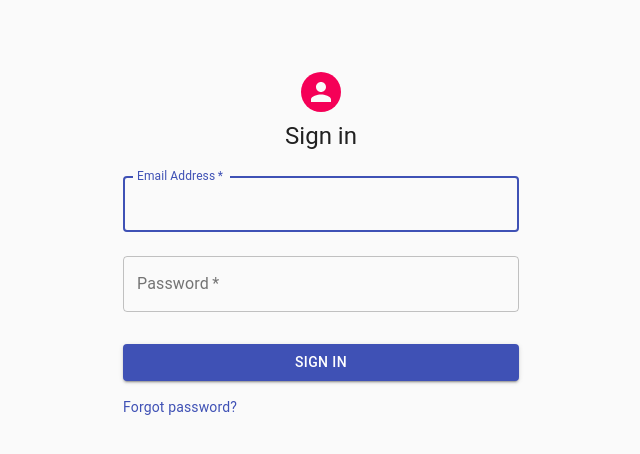
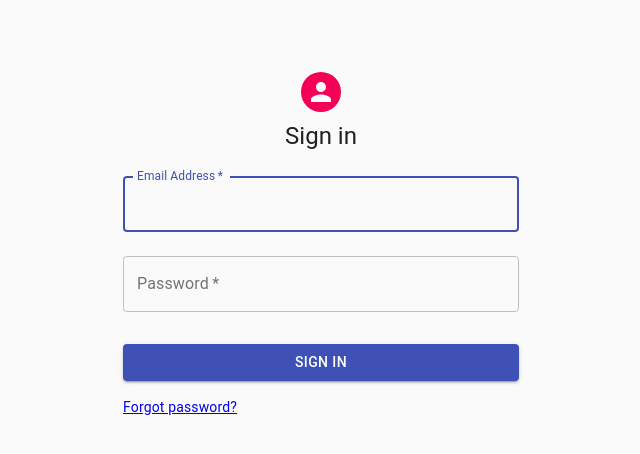
Before and after one commit to ali-718/maccamotorsweb, a React (Create React App) app: page / in a window 1280 px wide. Shown: the top 454 px of the page, without its empty margins (319-959 px from the left). Built offline with nearby package versions, Linux system fonts and the light colour scheme.

Commit message:
completed

```diff
--- a/src/Screens/Login.js
+++ b/src/Screens/Login.js
@@ -5,7 +5,6 @@ import CssBaseline from "@material-ui/core/CssBaseline";
 import TextField from "@material-ui/core/TextField";
 import FormControlLabel from "@material-ui/core/FormControlLabel";
 import Checkbox from "@material-ui/core/Checkbox";
-import Link from "@material-ui/core/Link";
 import Grid from "@material-ui/core/Grid";
 import Box from "@material-ui/core/Box";
 // import LockOutlinedIcon from "@material-ui/icons/LockOutlined";
@@ -24,6 +23,7 @@ import {
   MDBModalHeader,
   MDBModalFooter
 } from "mdbreact";
+import { Link } from "react-router-dom";
 
 const useStyles = makeStyles(theme => ({
   paper: {
@@ -140,7 +140,7 @@ function SignIn(props) {
           {open ? null : (
             <Grid container>
               <Grid item>
-                <Link href="#" variant="body2">
+                <Link to="/forgot" variant="body2">
                   Forgot password?
                 </Link>
               </Grid>
--- a/src/Screens/listItems.js
+++ b/src/Screens/listItems.js
@@ -74,9 +74,9 @@ export const secondaryListItems = (
       <ListItemIcon>
         <AssignmentIcon />
       </ListItemIcon>
-      <ListItemText primary="Last quarter" />
-    </ListItem>
-    <ListItem button>
+      <ListItemText primary="Logout" />
+    </ListItem> */}
+    {/* <ListItem button>
       <ListItemIcon>
         <AssignmentIcon />
       </ListItemIcon>
```
